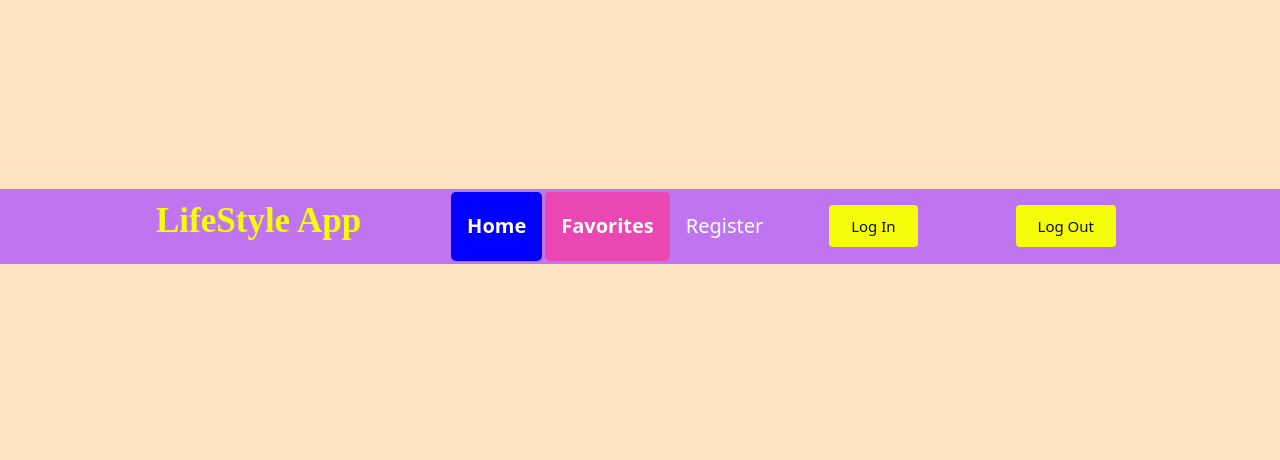
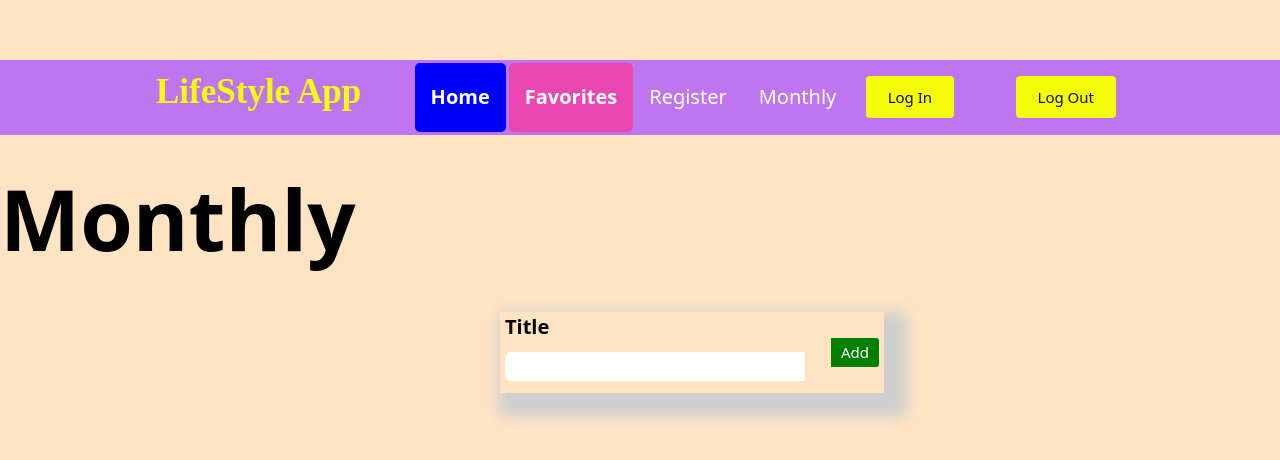
Before and after one commit to Code-the-Dream-School/alpaca-albatross-practicum-team3-back, a React (Create React App) app in the folder frontend/: page /Monthly in a window 1280 px wide. Shown: the part 174-634 px from the top of the page. Built offline with nearby package versions, Linux system fonts and the light colour scheme.

Commit message:
monthly list file, route, route error

```diff
--- a/frontend/src/App.js
+++ b/frontend/src/App.js
@@ -6,6 +6,7 @@ import Navbar from './pages/Home/Navbar';
 import LogInPage from './pages/LogInPage';
 import Registration from './pages/Registration';
 import Welcome from './pages/Home/Home';
+import MonthlyList from './pages/MonthlyList';
 // import Calendar from './pages/Home/Calendar';
 
 // Function to preserve list upon refresh. Works with local storage.--sb
@@ -46,8 +47,8 @@ function App() {
         {/* FavePage */}
         <Route path='/FavoritesPage' element={<FavoritesPage />}></Route>
 
-        {/* Calendar */}
-        {/* <Route path='/Calendar' element={<Calendar />}></Route> */}
+        {/* Monthly */}
+        <Route path='/Monthly' element={<MonthlyList />}></Route>
 
       </Routes>
     </>
--- a/frontend/src/pages/Home/Navbar.js
+++ b/frontend/src/pages/Home/Navbar.js
@@ -24,6 +24,7 @@ const Navbar = () => {
             <NavLink to="/home" className='home'>Home</NavLink>
             <NavLink to="/FavoritesPage" className='favoriteslink'>Favorites</NavLink>
             <NavLink to="/register" className='register'>Register</NavLink>
+            <NavLink to ="/monthly" className="monthlyList">Monthly</NavLink>
           </NavMenu>
           <NavBtn>
             <NavBtnLink to="/">Log In</NavBtnLink>
--- /dev/null
+++ b/frontend/src/pages/MonthlyList.js
@@ -0,0 +1,12 @@
+import AddTodoForm from "../components/AddTodoForm";
+
+
+function MonthlyList (){
+    return (
+        <>
+        <h1>Monthly</h1>
+            <AddTodoForm />
+        </>
+    )
+}
+export default MonthlyList
```
